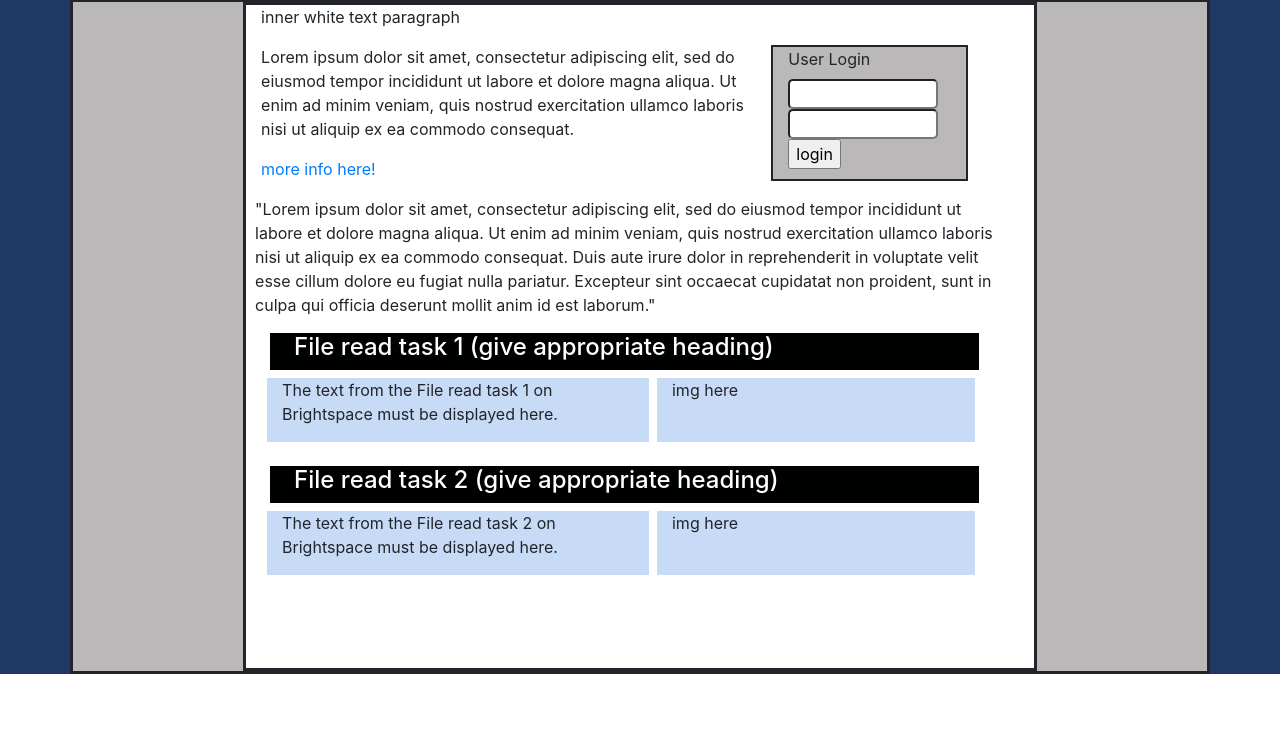
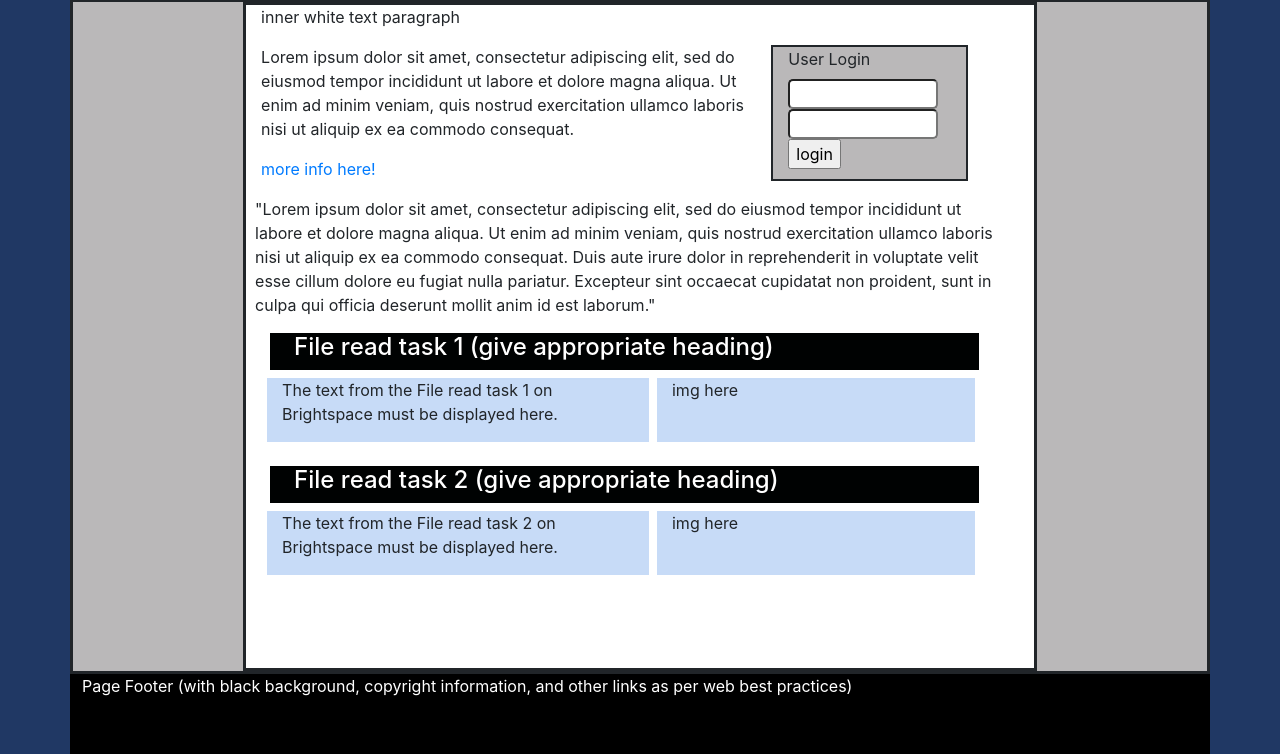
Before and after one commit to Jwahn1/Intro-to-Server-Side-Scripting, a PHP site: page / in a window 1280 px wide. Shown: the part 275-1029 px from the top of the page. Before the commit the page ends 949 px from the top, so only its background shows below. Run offline with PHP 8.4, Linux system fonts and the light colour scheme.

Commit message:
added footer

```diff
--- a/a1/index.php
+++ b/a1/index.php
@@ -88,4 +88,11 @@
        </div>
     </div>
   </body>
+  <footer>
+    <div class="row" style="height:80px; background-color:#000;overflow-wrap: break-word;">
+      <p style="color:#fff;">
+      Page Footer (with black background, copyright information, and other links as per web best practices)
+      </p>
+    </div>
+  </footer>
 </html>
```
